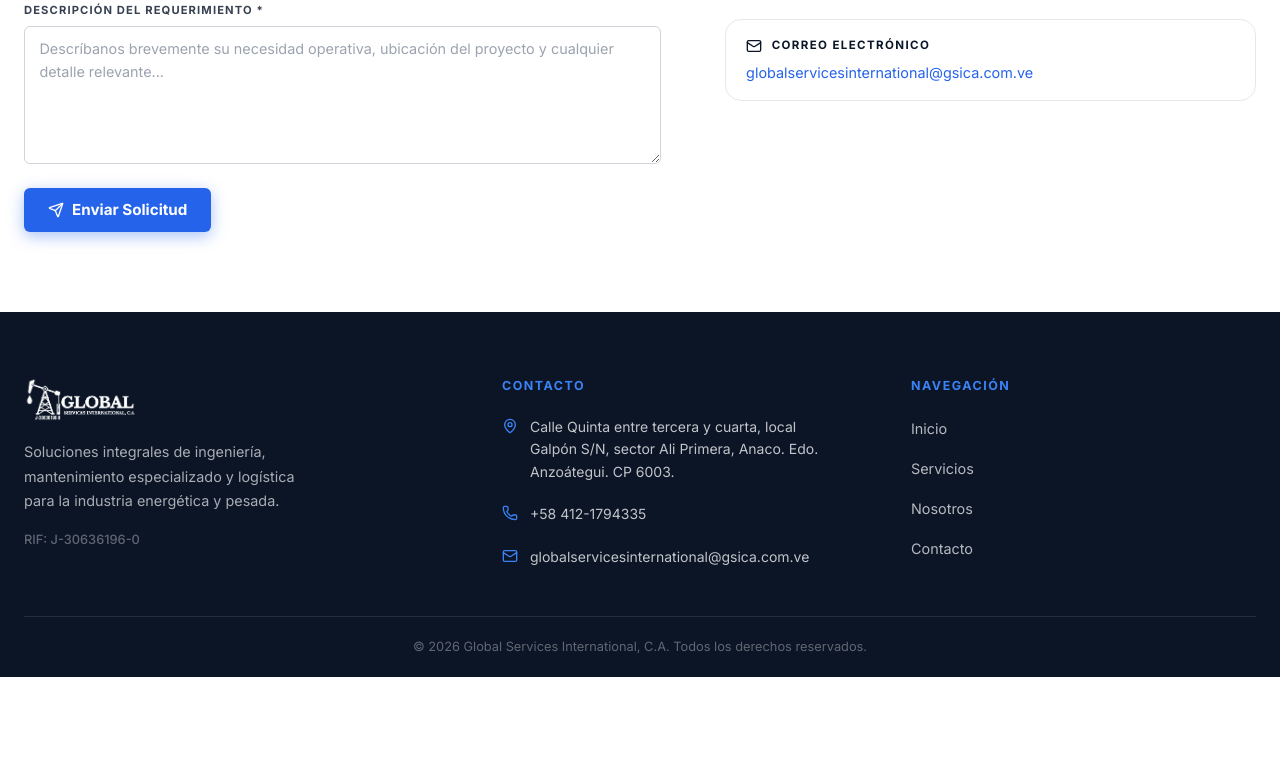
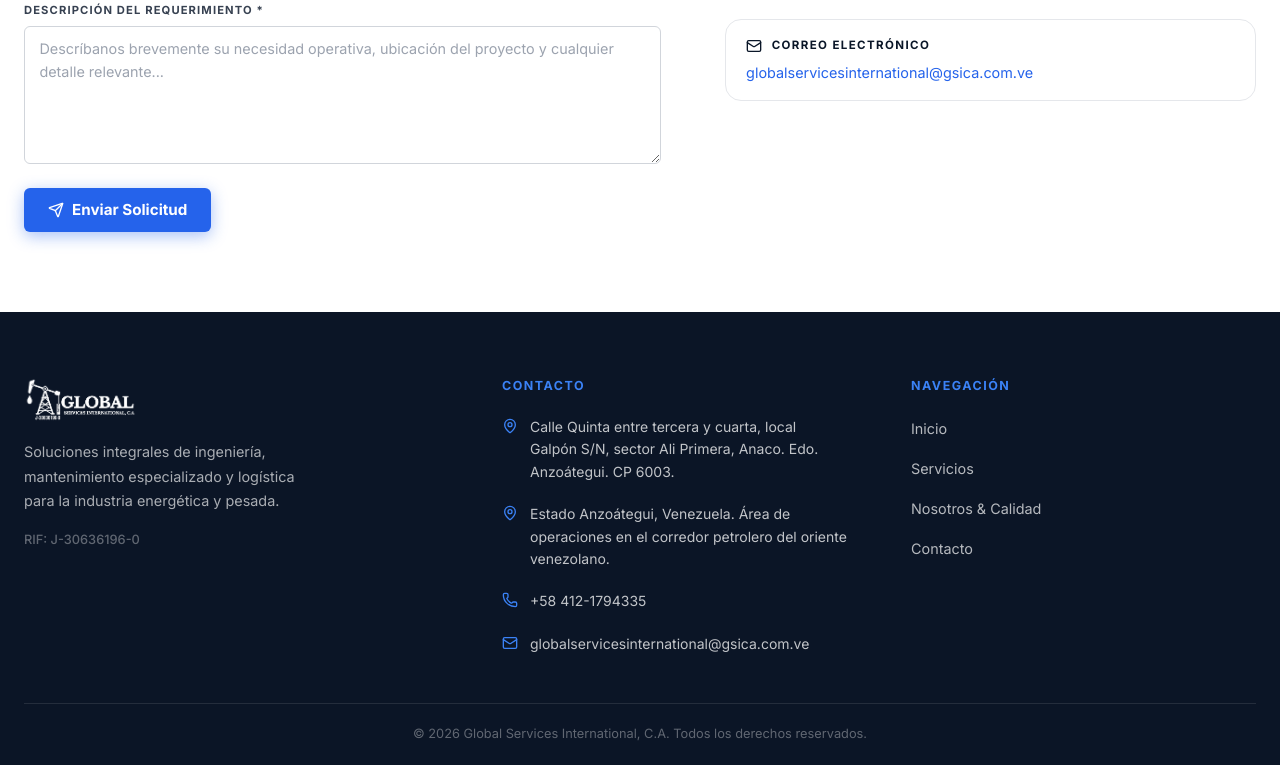
Before and after one commit to chowanza/gsica, a Next.js app: page /contacto in a window 1280 px wide. Shown: the part 908-1673 px from the top of the page. Before the commit the page ends 1585 px from the top, so only its background shows below. Built offline with nearby package versions, Linux system fonts and the light colour scheme; a web font is replaced by a local one.

Commit message:
fix: add second address and update nav labels in footer, ignore large video files in gitignore

```diff
--- a/src/components/Footer.tsx
+++ b/src/components/Footer.tsx
@@ -12,12 +12,13 @@ const content = {
     contactTitle: "Contacto",
     navTitle: "Navegación",
     address: "Calle Quinta entre tercera y cuarta, local Galpón S/N, sector Ali Primera, Anaco. Edo. Anzoátegui. CP 6003.",
+    address2: "Estado Anzoátegui, Venezuela. Área de operaciones en el corredor petrolero del oriente venezolano.",
     phone: "+58 412-1794335",
     email: "globalservicesinternational@gsica.com.ve",
     navLinks: [
       { href: "/",          label: "Inicio" },
       { href: "/servicios", label: "Servicios" },
-      { href: "/nosotros",  label: "Nosotros" },
+      { href: "/nosotros",  label: "Nosotros & Calidad" },
       { href: "/contacto",  label: "Contacto" },
     ],
     copy: "© 2026 Global Services International, C.A. Todos los derechos reservados.",
@@ -28,12 +29,13 @@ const content = {
     contactTitle: "Contact",
     navTitle: "Navigation",
     address: "Calle Quinta entre tercera y cuarta, local Galpón S/N, sector Ali Primera, Anaco. Edo. Anzoátegui. CP 6003.",
+    address2: "Anzoátegui State, Venezuela. Area of operations in the oil corridor of eastern Venezuela.",
     phone: "+58 412-1794335",
     email: "globalservicesinternational@gsica.com.ve",
     navLinks: [
       { href: "/",          label: "Home" },
       { href: "/servicios", label: "Services" },
-      { href: "/nosotros",  label: "About Us" },
+      { href: "/nosotros",  label: "About Us & Quality" },
       { href: "/contacto",  label: "Contact" },
     ],
     copy: "© 2026 Global Services International, C.A. All rights reserved.",
@@ -77,6 +79,10 @@ export default function Footer() {
                 <span>{t.address}</span>
               </li>
               <li className="footer-contact-item">
+                <MapPin size={16} className="footer-contact-icon" aria-hidden="true" />
+                <span>{t.address2}</span>
+              </li>
+              <li className="footer-contact-item">
                 <Phone size={16} className="footer-contact-icon" aria-hidden="true" />
                 <a href="tel:+584121794335" style={{ color: "inherit" }}>{t.phone}</a>
               </li>
```
Also changed, not shown: 1 other file (tests, documents, lock files or other folders).
